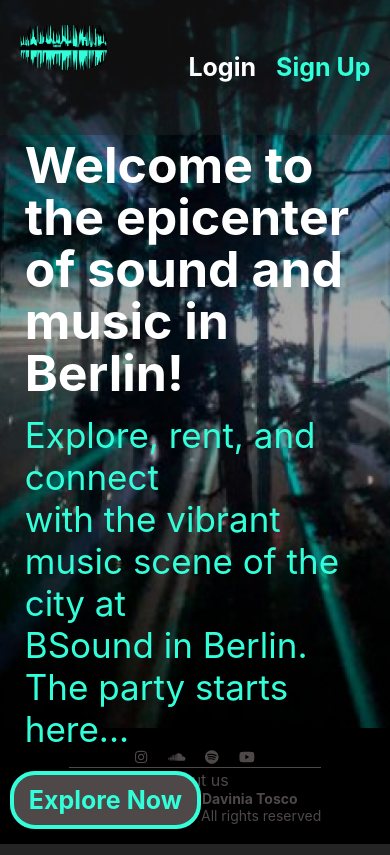
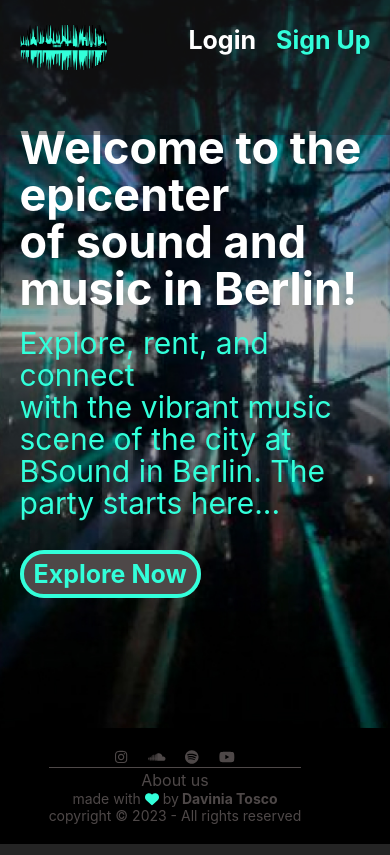
Before and after one commit to Da-vinia/BSound-client, a React (Vite) app: page / in a window 390 px wide. Built offline with nearby package versions, Linux system fonts and the light colour scheme; a web font is replaced by a local one.

Commit message:
style tablet media query

```diff
--- a/src/App.css
+++ b/src/App.css
@@ -1201,7 +1201,8 @@ letter-spacing: 0.1em;
   text-decoration: none;
   color: #242424;
 }
-/* tablet & movil */
+/* movil */
+
 @media (max-width: 767px) {
   .productCards-container {
       grid-template-columns: 1fr;
@@ -1275,6 +1276,7 @@ letter-spacing: 0.1em;
 .Navbar-wrapper {
   width: 90%;
   margin: 5px auto;
+  align-items: stretch;
 }
 .LoginPage {
   width: 90%;
@@ -1310,12 +1312,17 @@ letter-spacing: 0.1em;
   padding: 40px 0px
 }
 .TextHeroWrapper h1 {
-  font-size: 50px;
-  line-height: 52px;
-  margin:15px;
+  font-size: 45px;
+  line-height: 47px;
+  /* margin:15px; */
 }
 .TextHeroWrapper p {
-  margin: 15px;
+  font-size: 30px;
+  line-height: 32px;
+  /* margin: 15px; */
+}
+.containerHome {
+  align-items: flex-end;
 }
 footer p {
   font-size: 14px;
@@ -1325,5 +1332,28 @@ footer p {
 }
 .Homepage-link {
   font-size: 25px;
+  padding: 5px 10px;
 }
+
+
 }
+/* tablet */
+@media (min-width: 768px) and (max-width: 1024px) {
+  .containerHome {
+    align-items: center;
+  }
+  .TextHeroWrapper h1 {
+    font-size: 60px;
+    line-height: 62px;
+  }
+  .TextHeroWrapper p {
+    font-size: 30px;
+    line-height: 32px;
+  }
+  .Navbar-wrapper {
+    align-items: center;
+  }
+  footer {
+    padding: 10px;
+  }
+}
```
